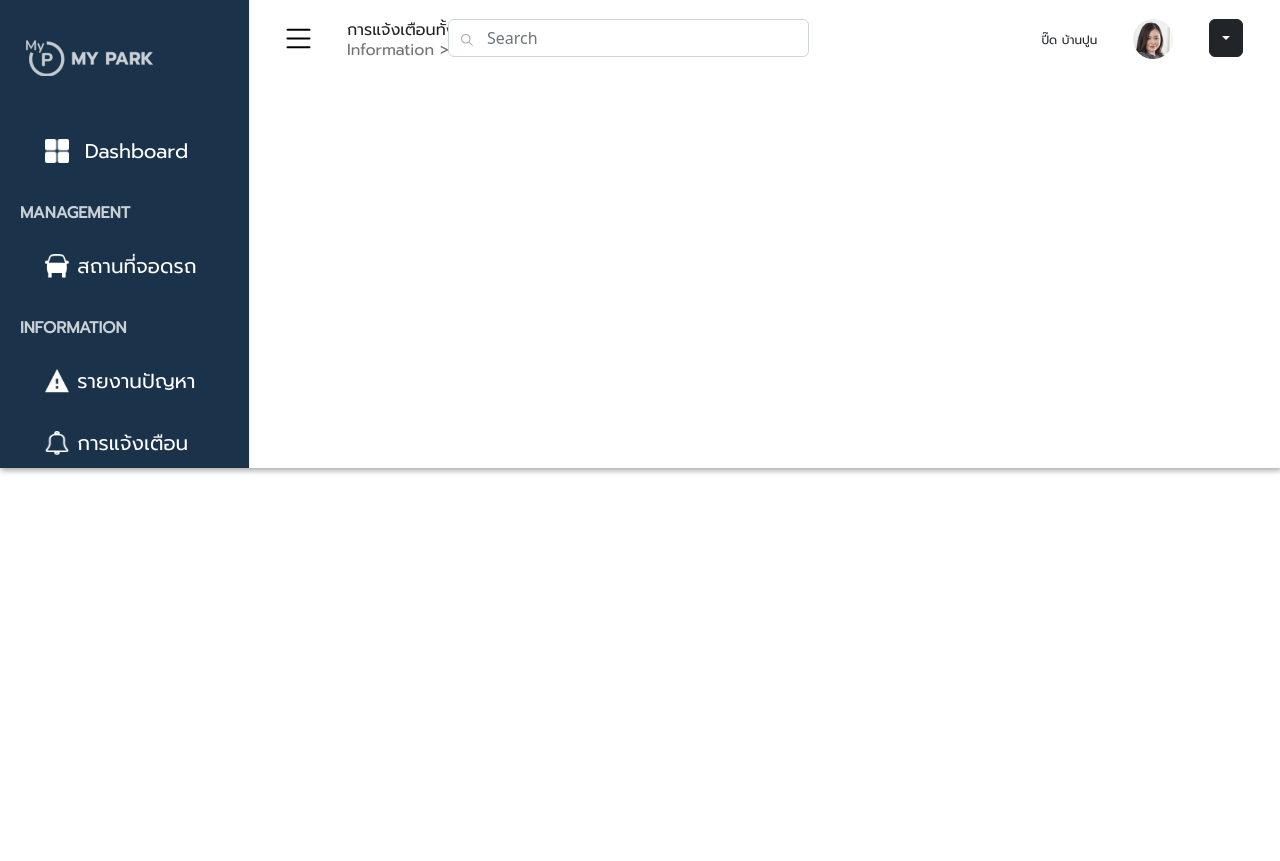
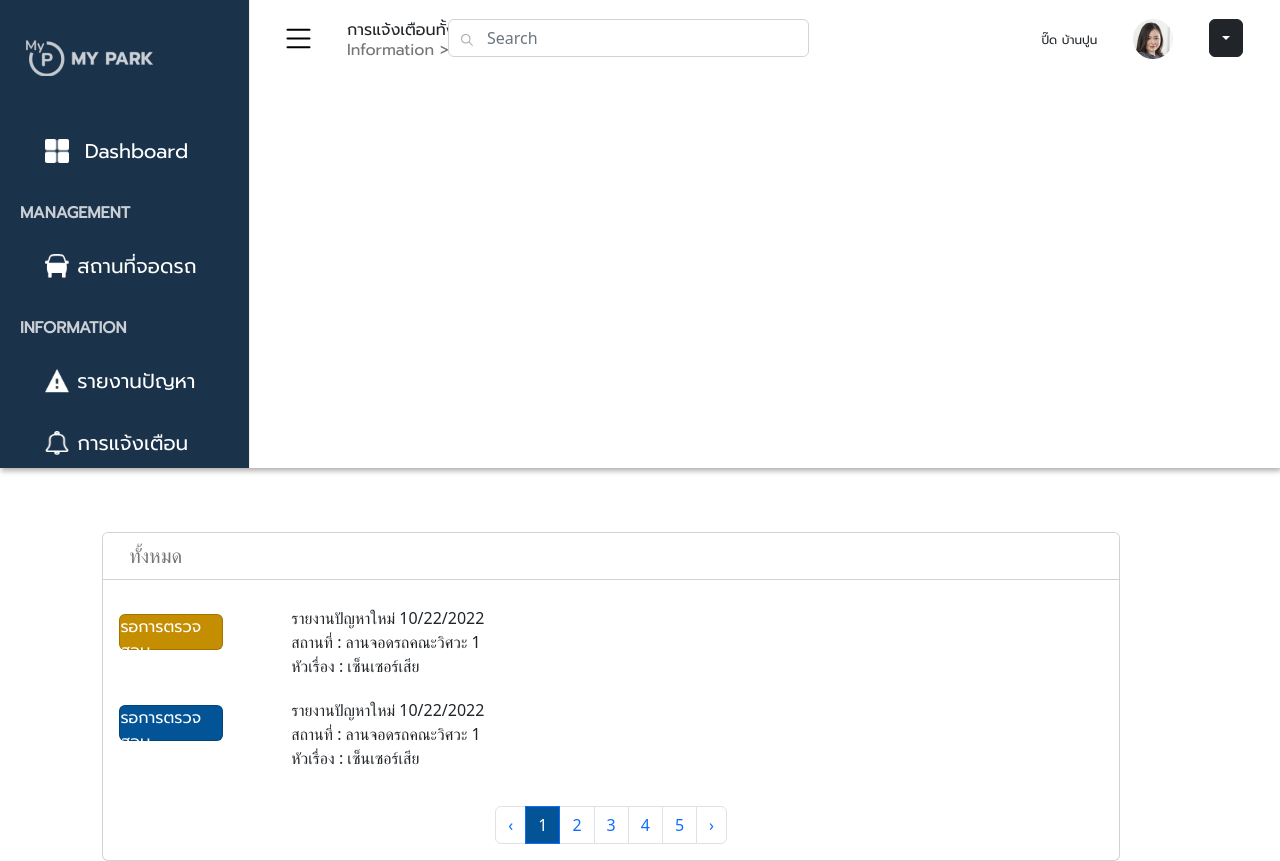
Before and after one commit to MyparkTU/fronted-web, a React (Create React App) app: page /Notifiaction in a window 1280 px wide. Before the commit the page ends 800 px from the top, so only its background shows below. Built offline with nearby package versions, Linux system fonts and the light colour scheme.

Commit message:
Add notitable in Notificationpage

```diff
--- a/src/components/NotificationTable.js
+++ b/src/components/NotificationTable.js
@@ -21,7 +21,7 @@ const changeActive= (props) => {
   }
 function NotificationTable(){
     return (
-       <Card style={{height:"750px"}}>
+       <Card className='Notitable'>
             <Card.Header style={{backgroundColor:"white",color:"#757575"}}>
                 <text className="header">ทั้งหมด </text>
             </Card.Header>
@@ -30,7 +30,7 @@ function NotificationTable(){
                 <Row style={{marginTop:"2%"}}>
                     <Col md={4}>
                             <Card className="card-status1">
-                            <text class="d-flex justify-content-center" className="status1">
+                            <text class="d-flex justify-content-center"  style={{fontFamily:"Promptlight"}}>
                             รอการตรวจสอบ
                             </text>
                             </Card>
@@ -49,7 +49,7 @@ function NotificationTable(){
                 <Row style={{marginTop:"4%"}}>
                     <Col md={4}>
                         <Card className="card-status2">
-                            <text class="d-flex justify-content-center" className="status2">
+                            <text class="d-flex justify-content-center" style={{fontFamily:"Promptlight" ,justifyContent:"center"}}>
                             รอการตรวจสอบ
                             </text>
                         </Card>
--- a/src/pages/NotificationPage.js
+++ b/src/pages/NotificationPage.js
@@ -1,10 +1,12 @@
 import SideBar from "../components/SideBar";
 import Headers from "../components/header";
 import '../styles/Notification.css';
+import Notitable from "../components/NotificationTable";
 
 
 function Notification() {
     return(
+        <div>
         <header className="shadowheader">
         <div>
             <div className="Notirow">
@@ -18,6 +20,10 @@ function Notification() {
 
         </div>
         </header>
+        <body>
+            <Notitable />
+        </body>
+        </div>
     );
 }
 
--- a/src/styles/Notification.css
+++ b/src/styles/Notification.css
@@ -61,6 +61,12 @@
     width:70%;
     height:50%;
 }
+.Notitable{
+    width:79.5%;
+    height: 78%;
+    margin-top: 5%;
+    margin-left: 8%;
+}
 @media screen and (max-width: 768px) {
     .headerlabelNoti{
         font-size: 10px;
```
